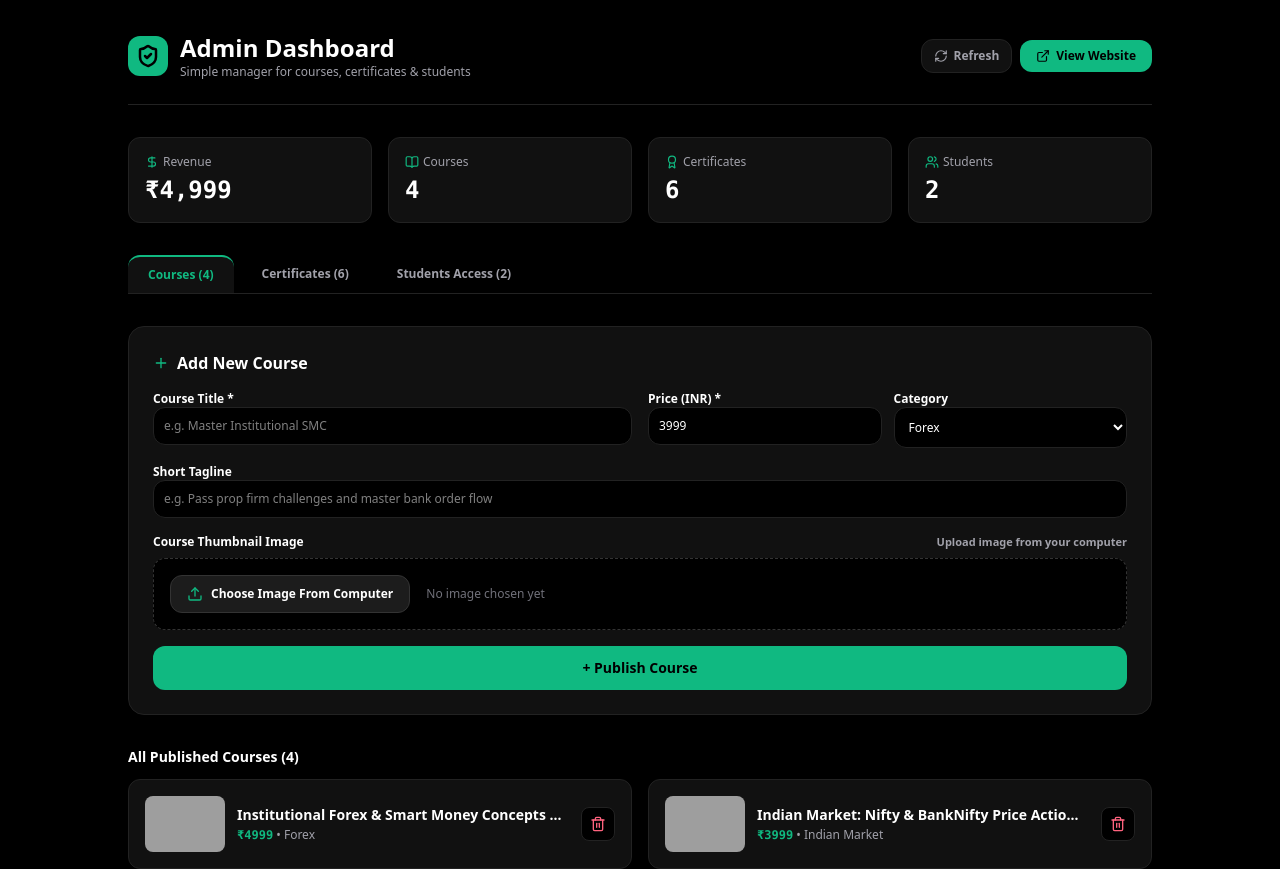
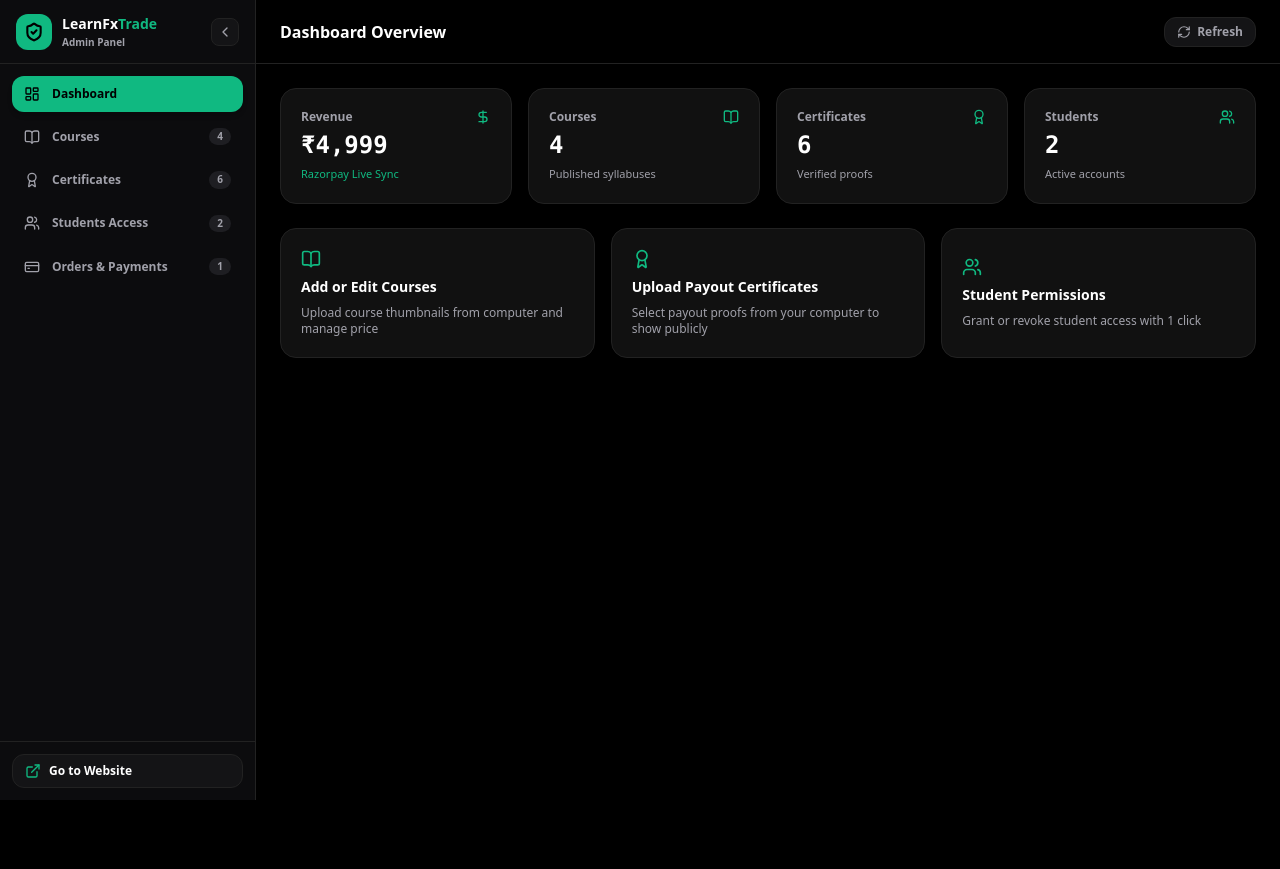
Before and after one commit to student2techie-star/LearnFxTrade, a Next.js app: page /admin in a window 1280 px wide. Shown: the top 869 px of the page. After the commit the page ends 800 px from the top, so only its background shows below. Built offline with nearby package versions, Linux system fonts and the light colour scheme; grey boxes are pictures that could not be loaded.

Commit message:
feat(admin): add clean collapsible sidebar to simple admin page with file upload from computer

```diff
--- a/src/app/admin/page.tsx
+++ b/src/app/admin/page.tsx
@@ -15,6 +15,11 @@ import {
   Image as ImageIcon,
   ShieldCheck,
   RefreshCw,
+  LayoutDashboard,
+  CreditCard,
+  ChevronLeft,
+  ChevronRight,
+  TrendingUp,
 } from 'lucide-react';
 
 interface Course {
@@ -45,12 +50,24 @@ interface Student {
   enrolledCourses?: { courseId: string; title: string }[];
 }
 
+interface Order {
+  id: string;
+  razorpayOrderId: string;
+  userEmail: string;
+  courseTitle: string;
+  amount: number;
+  status: string;
+  createdAt: string;
+}
+
 export default function AdminPage() {
-  const [activeTab, setActiveTab] = useState<'courses' | 'certificates' | 'students'>('courses');
+  const [activeTab, setActiveTab] = useState<'dashboard' | 'courses' | 'certificates' | 'students' | 'orders'>('dashboard');
+  const [collapsed, setCollapsed] = useState(false);
   const [courses, setCourses] = useState<Course[]>([]);
   const [certificates, setCertificates] = useState<Certificate[]>([]);
   const [students, setStudents] = useState<Student[]>([]);
-  const [metrics, setMetrics] = useState({ revenue: 0, studentsCount: 0, coursesCount: 0, certsCount: 0 });
+  const [orders, setOrders] = useState<Order[]>([]);
+  const [metrics, setMetrics] = useState({ revenue: 0, studentsCount: 0, coursesCount: 0, certsCount: 0, ordersCount: 0 });
   const [loading, setLoading] = useState(true);
 
   // File upload input refs
@@ -87,11 +104,13 @@ export default function AdminPage() {
         setCourses(d.courses || []);
         setCertificates(d.certificates || []);
         setStudents(d.students || []);
+        setOrders(d.orders || []);
         setMetrics({
           revenue: d.metrics?.totalRevenue || 0,
           studentsCount: d.students?.length || 0,
           coursesCount: d.courses?.length || 0,
           certsCount: d.certificates?.length || 0,
+          ordersCount: d.orders?.length || 0,
         });
       }
     } catch (err) {
@@ -234,103 +253,199 @@ export default function AdminPage() {
     }
   };
 
+  const navItems = [
+    { key: 'dashboard', label: 'Dashboard', icon: LayoutDashboard, count: null },
+    { key: 'courses', label: 'Courses', icon: BookOpen, count: courses.length },
+    { key: 'certificates', label: 'Certificates', icon: Award, count: certificates.length },
+    { key: 'students', label: 'Students Access', icon: Users, count: students.length },
+    { key: 'orders', label: 'Orders & Payments', icon: CreditCard, count: orders.length },
+  ];
+
   return (
-    <div className="min-h-screen bg-black text-white p-4 sm:p-8 font-sans">
-      <div className="mx-auto max-w-5xl space-y-8">
-        {/* Simple Header */}
-        <div className="flex flex-col sm:flex-row sm:items-center justify-between gap-4 border-b border-[#222222] pb-6">
+    <div className="flex min-h-screen bg-black text-white font-sans antialiased">
+      {/* 1. SIMPLE CLEAN SIDEBAR */}
+      <aside
+        className={`fixed inset-y-0 left-0 z-40 flex flex-col border-r border-[#222222] bg-[#0c0c0e] transition-all duration-300 ${
+          collapsed ? 'w-20' : 'w-64'
+        }`}
+      >
+        {/* Brand */}
+        <div className="flex h-16 items-center justify-between px-4 border-b border-[#222222]">
+          {!collapsed ? (
+            <div className="flex items-center gap-2.5">
+              <div className="flex h-9 w-9 items-center justify-center rounded-xl bg-[#10b981] text-black">
+                <ShieldCheck className="h-5 w-5 stroke-[2.5]" />
+              </div>
+              <div className="flex flex-col">
+                <span className="text-sm font-extrabold text-white">
+                  LearnFx<span className="text-[#10b981]">Trade</span>
+                </span>
+                <span className="text-[10px] text-[#a1a1aa] font-semibold">Admin Panel</span>
+              </div>
+            </div>
+          ) : (
+            <div className="mx-auto flex h-9 w-9 items-center justify-center rounded-xl bg-[#10b981] text-black">
+              <ShieldCheck className="h-5 w-5 stroke-[2.5]" />
+            </div>
+          )}
+
+          <button
+            onClick={() => setCollapsed(!collapsed)}
+            className="flex h-7 w-7 items-center justify-center rounded-lg border border-[#222222] bg-[#141416] text-[#a1a1aa] hover:text-white transition cursor-pointer"
+          >
+            {collapsed ? <ChevronRight className="h-4 w-4" /> : <ChevronLeft className="h-4 w-4" />}
+          </button>
+        </div>
+
+        {/* Navigation Items */}
+        <nav className="flex-1 space-y-1.5 p-3 overflow-y-auto">
+          {navItems.map((item) => {
+            const Icon = item.icon;
+            const isActive = activeTab === item.key;
+            return (
+              <button
+                key={item.key}
+                onClick={() => setActiveTab(item.key as typeof activeTab)}
+                className={`flex w-full items-center gap-3 rounded-xl px-3 py-2.5 text-xs font-bold transition cursor-pointer ${
+                  isActive
+                    ? 'bg-[#10b981] text-black shadow-md'
+                    : 'text-[#a1a1aa] hover:bg-[#18181a] hover:text-white'
+                }`}
+              >
+                <Icon className={`h-4 w-4 shrink-0 ${isActive ? 'text-black' : 'text-[#a1a1aa]'}`} />
+                {!collapsed && <span className="flex-1 text-left">{item.label}</span>}
+                {!collapsed && item.count !== null && (
+                  <span
+                    className={`rounded-full px-2 py-0.5 text-[10px] font-bold ${
+                      isActive ? 'bg-black text-[#10b981]' : 'bg-[#1e1e22] text-[#a1a1aa]'
+                    }`}
+                  >
+                    {item.count}
+                  </span>
+                )}
+              </button>
+            );
+          })}
+        </nav>
+
+        {/* Bottom Link to Website */}
+        <div className="border-t border-[#222222] p-3">
+          <Link
+            href="/"
+            className="flex w-full items-center gap-2 rounded-xl border border-[#222222] bg-[#141416] px-3 py-2 text-xs font-bold text-white hover:bg-[#202024] transition"
+          >
+            <ExternalLink className="h-4 w-4 text-[#10b981]" />
+            {!collapsed && <span>Go to Website</span>}
+          </Link>
+        </div>
+      </aside>
+
+      {/* 2. MAIN CONTENT AREA */}
+      <div className={`flex-1 flex flex-col transition-all duration-300 ${collapsed ? 'ml-20' : 'ml-64'}`}>
+        {/* Top Header */}
+        <header className="sticky top-0 z-30 flex h-16 items-center justify-between border-b border-[#222222] bg-black/95 px-6 backdrop-blur-md">
+          <div className="flex items-center gap-2">
+            <h1 className="text-base font-extrabold text-white capitalize">
+              {activeTab === 'dashboard' && 'Dashboard Overview'}
+              {activeTab === 'courses' && 'Manage Courses'}
+              {activeTab === 'certificates' && 'Manage Payout Certificates'}
+              {activeTab === 'students' && 'Manage Student Access'}
+              {activeTab === 'orders' && 'Orders & Payments'}
+            </h1>
+          </div>
+
           <div className="flex items-center gap-3">
-            <div className="flex h-10 w-10 items-center justify-center rounded-xl bg-[#10b981] text-black">
-              <ShieldCheck className="h-6 w-6 stroke-[2.5]" />
+            <button
+              onClick={fetchData}
+              className="flex items-center gap-1.5 px-3 py-1.5 rounded-xl border border-[#222222] bg-[#141416] text-xs font-bold text-[#a1a1aa] hover:text-white transition cursor-pointer"
+            >
+              <RefreshCw className={`h-3.5 w-3.5 ${loading ? 'animate-spin text-[#10b981]' : ''}`} /> Refresh
+            </button>
           </div>
-            <div>
-              <h1 className="text-2xl font-black text-white">Admin Dashboard</h1>
-              <p className="text-xs text-[#a1a1aa]">Simple manager for courses, certificates & students</p>
+        </header>
+
+        {/* Main Body */}
+        <main className="p-6 space-y-6 max-w-6xl">
+          {/* TAB: DASHBOARD OVERVIEW */}
+          {activeTab === 'dashboard' && (
+            <div className="space-y-6">
+              {/* Stat Cards */}
+              <div className="grid grid-cols-2 sm:grid-cols-4 gap-4">
+                <div className="p-5 rounded-2xl border border-[#222222] bg-[#111111] space-y-1">
+                  <div className="text-xs text-[#a1a1aa] font-semibold flex items-center justify-between">
+                    <span>Revenue</span>
+                    <DollarSign className="h-4 w-4 text-[#10b981]" />
+                  </div>
+                  <div className="text-2xl font-black text-white font-mono">
+                    ₹{metrics.revenue.toLocaleString('en-IN')}
+                  </div>
+                  <div className="text-[11px] text-[#10b981]">Razorpay Live Sync</div>
+                </div>
+
+                <div className="p-5 rounded-2xl border border-[#222222] bg-[#111111] space-y-1">
+                  <div className="text-xs text-[#a1a1aa] font-semibold flex items-center justify-between">
+                    <span>Courses</span>
+                    <BookOpen className="h-4 w-4 text-[#10b981]" />
+                  </div>
+                  <div className="text-2xl font-black text-white font-mono">{metrics.coursesCount}</div>
+                  <div className="text-[11px] text-[#a1a1aa]">Published syllabuses</div>
+                </div>
+
+                <div className="p-5 rounded-2xl border border-[#222222] bg-[#111111] space-y-1">
+                  <div className="text-xs text-[#a1a1aa] font-semibold flex items-center justify-between">
+                    <span>Certificates</span>
+                    <Award className="h-4 w-4 text-[#10b981]" />
+                  </div>
+                  <div className="text-2xl font-black text-white font-mono">{metrics.certsCount}</div>
+                  <div className="text-[11px] text-[#a1a1aa]">Verified proofs</div>
+                </div>
+
+                <div className="p-5 rounded-2xl border border-[#222222] bg-[#111111] space-y-1">
+                  <div className="text-xs text-[#a1a1aa] font-semibold flex items-center justify-between">
+                    <span>Students</span>
+                    <Users className="h-4 w-4 text-[#10b981]" />
+                  </div>
+                  <div className="text-2xl font-black text-white font-mono">{metrics.studentsCount}</div>
+                  <div className="text-[11px] text-[#a1a1aa]">Active accounts</div>
                 </div>
               </div>
 
-          <div className="flex items-center gap-2">
+              {/* Quick Jump Actions */}
+              <div className="grid grid-cols-1 sm:grid-cols-3 gap-4">
                 <button
-              onClick={fetchData}
-              className="px-3 py-2 rounded-xl bg-[#111111] border border-[#222222] text-xs font-bold text-[#a1a1aa] hover:text-white flex items-center gap-1.5 transition"
+                  onClick={() => setActiveTab('courses')}
+                  className="p-5 rounded-2xl border border-[#222222] bg-[#111111] hover:border-[#10b981] transition text-left space-y-2 cursor-pointer"
                 >
-              <RefreshCw className={`h-3.5 w-3.5 ${loading ? 'animate-spin text-[#10b981]' : ''}`} /> Refresh
+                  <BookOpen className="h-5 w-5 text-[#10b981]" />
+                  <div className="text-sm font-bold text-white">Add or Edit Courses</div>
+                  <div className="text-xs text-[#a1a1aa]">Upload course thumbnails from computer and manage price</div>
                 </button>
-            <Link
-              href="/"
-              className="px-4 py-2 rounded-xl bg-[#10b981] text-black text-xs font-bold hover:bg-[#059669] flex items-center gap-1.5 transition"
+
+                <button
+                  onClick={() => setActiveTab('certificates')}
+                  className="p-5 rounded-2xl border border-[#222222] bg-[#111111] hover:border-[#10b981] transition text-left space-y-2 cursor-pointer"
                 >
-              <ExternalLink className="h-3.5 w-3.5" /> View Website
-            </Link>
+                  <Award className="h-5 w-5 text-[#10b981]" />
+                  <div className="text-sm font-bold text-white">Upload Payout Certificates</div>
+                  <div className="text-xs text-[#a1a1aa]">Select payout proofs from your computer to show publicly</div>
+                </button>
+
+                <button
+                  onClick={() => setActiveTab('students')}
+                  className="p-5 rounded-2xl border border-[#222222] bg-[#111111] hover:border-[#10b981] transition text-left space-y-2 cursor-pointer"
+                >
+                  <Users className="h-5 w-5 text-[#10b981]" />
+                  <div className="text-sm font-bold text-white">Student Permissions</div>
+                  <div className="text-xs text-[#a1a1aa]">Grant or revoke student access with 1 click</div>
+                </button>
               </div>
             </div>
+          )}
 
-        {/* 3 Simple Stat Cards */}
-        <div className="grid grid-cols-2 sm:grid-cols-4 gap-4">
-          <div className="p-4 rounded-xl border border-[#222222] bg-[#111111]">
-            <div className="text-xs text-[#a1a1aa] flex items-center gap-1">
-              <DollarSign className="h-3.5 w-3.5 text-[#10b981]" /> Revenue
-            </div>
-            <div className="text-2xl font-black text-white mt-1 font-mono">₹{metrics.revenue.toLocaleString('en-IN')}</div>
-          </div>
-          <div className="p-4 rounded-xl border border-[#222222] bg-[#111111]">
-            <div className="text-xs text-[#a1a1aa] flex items-center gap-1">
-              <BookOpen className="h-3.5 w-3.5 text-[#10b981]" /> Courses
-            </div>
-            <div className="text-2xl font-black text-white mt-1 font-mono">{metrics.coursesCount}</div>
-          </div>
-          <div className="p-4 rounded-xl border border-[#222222] bg-[#111111]">
-            <div className="text-xs text-[#a1a1aa] flex items-center gap-1">
-              <Award className="h-3.5 w-3.5 text-[#10b981]" /> Certificates
-            </div>
-            <div className="text-2xl font-black text-white mt-1 font-mono">{metrics.certsCount}</div>
-          </div>
-          <div className="p-4 rounded-xl border border-[#222222] bg-[#111111]">
-            <div className="text-xs text-[#a1a1aa] flex items-center gap-1">
-              <Users className="h-3.5 w-3.5 text-[#10b981]" /> Students
-            </div>
-            <div className="text-2xl font-black text-white mt-1 font-mono">{metrics.studentsCount}</div>
-          </div>
-        </div>
-
-        {/* Simple Tabs */}
-        <div className="flex border-b border-[#222222] gap-2">
-          <button
-            onClick={() => setActiveTab('courses')}
-            className={`px-5 py-2.5 text-xs font-bold rounded-t-xl transition ${
-              activeTab === 'courses'
-                ? 'bg-[#111111] text-[#10b981] border-t-2 border-[#10b981]'
-                : 'text-[#a1a1aa] hover:text-white'
-            }`}
-          >
-            Courses ({courses.length})
-          </button>
-          <button
-            onClick={() => setActiveTab('certificates')}
-            className={`px-5 py-2.5 text-xs font-bold rounded-t-xl transition ${
-              activeTab === 'certificates'
-                ? 'bg-[#111111] text-[#10b981] border-t-2 border-[#10b981]'
-                : 'text-[#a1a1aa] hover:text-white'
-            }`}
-          >
-            Certificates ({certificates.length})
-          </button>
-          <button
-            onClick={() => setActiveTab('students')}
-            className={`px-5 py-2.5 text-xs font-bold rounded-t-xl transition ${
-              activeTab === 'students'
-                ? 'bg-[#111111] text-[#10b981] border-t-2 border-[#10b981]'
-                : 'text-[#a1a1aa] hover:text-white'
-            }`}
-          >
-            Students Access ({students.length})
-          </button>
-        </div>
-
-        {/* TAB 1: COURSES */}
+          {/* TAB: COURSES */}
           {activeTab === 'courses' && (
-          <div className="space-y-8">
-            {/* Add Course Box with Upload from Computer */}
+            <div className="space-y-6">
+              {/* Add Course with Upload from Computer */}
               <div className="rounded-2xl border border-[#222222] bg-[#111111] p-6 space-y-4">
                 <h2 className="text-base font-bold text-white flex items-center gap-2">
                   <Plus className="h-4 w-4 text-[#10b981]" /> Add New Course
@@ -391,7 +506,7 @@ export default function AdminPage() {
                   {/* Upload Thumbnail From Computer */}
                   <div className="space-y-2">
                     <label className="text-white font-semibold flex items-center justify-between">
-                    <span>Course Thumbnail Image</span>
+                      <span>Course Thumbnail</span>
                       <span className="text-[11px] text-[#a1a1aa]">Upload image from your computer</span>
                     </label>
 
@@ -424,11 +539,11 @@ export default function AdminPage() {
                             className="h-12 w-20 object-cover rounded-lg border border-[#222222]"
                           />
                           <span className="text-xs text-[#10b981] font-semibold flex items-center gap-1">
-                          <CheckCircle className="h-3.5 w-3.5" /> Image Ready
+                            <CheckCircle className="h-3.5 w-3.5" /> Image Uploaded Ready
                           </span>
                         </div>
                       ) : (
-                      <span className="text-xs text-[#71717a]">No image chosen yet</span>
+                        <span className="text-xs text-[#71717a]">No file chosen yet</span>
                       )}
                     </div>
                   </div>
@@ -442,9 +557,9 @@ export default function AdminPage() {
                 </form>
               </div>
 
-            {/* Existing Courses List */}
+              {/* Published Courses */}
               <div className="space-y-3">
-              <h3 className="text-sm font-bold text-white">All Published Courses ({courses.length})</h3>
+                <h3 className="text-sm font-bold text-white">Published Courses ({courses.length})</h3>
                 <div className="grid grid-cols-1 sm:grid-cols-2 gap-4">
                   {courses.map((c) => (
                     <div
@@ -481,9 +596,9 @@ export default function AdminPage() {
             </div>
           )}
 
-        {/* TAB 2: CERTIFICATES */}
+          {/* TAB: CERTIFICATES */}
           {activeTab === 'certificates' && (
-          <div className="space-y-8">
+            <div className="space-y-6">
               {/* Add Certificate Box with Computer Upload */}
               <div className="rounded-2xl border border-[#222222] bg-[#111111] p-6 space-y-4">
                 <h2 className="text-base font-bold text-white flex items-center gap-2">
@@ -530,8 +645,8 @@ export default function AdminPage() {
                   {/* Upload Certificate File From Computer */}
                   <div className="space-y-2">
                     <label className="text-white font-semibold flex items-center justify-between">
-                    <span>Certificate Image File *</span>
-                    <span className="text-[11px] text-[#a1a1aa]">Select JPG, PNG, or screenshot from your computer</span>
+                      <span>Certificate File from PC *</span>
+                      <span className="text-[11px] text-[#a1a1aa]">Select PNG, JPG, or screenshot from your computer</span>
                     </label>
 
                     <div className="flex flex-col sm:flex-row items-center gap-4 p-4 rounded-xl bg-black border border-dashed border-[#333333]">
@@ -563,11 +678,11 @@ export default function AdminPage() {
                             className="h-16 w-24 object-cover rounded-lg border border-[#222222]"
                           />
                           <span className="text-xs text-[#10b981] font-semibold flex items-center gap-1">
-                          <CheckCircle className="h-3.5 w-3.5" /> Certificate Uploaded
+                            <CheckCircle className="h-3.5 w-3.5" /> Certificate Ready
                           </span>
                         </div>
                       ) : (
-                      <span className="text-xs text-[#71717a]">No certificate chosen</span>
+                        <span className="text-xs text-[#71717a]">No certificate chosen yet</span>
                       )}
                     </div>
                   </div>
@@ -617,7 +732,7 @@ export default function AdminPage() {
             </div>
           )}
 
-        {/* TAB 3: STUDENTS ACCESS */}
+          {/* TAB: STUDENTS ACCESS */}
           {activeTab === 'students' && (
             <div className="space-y-4">
               <div className="rounded-2xl border border-[#222222] bg-[#111111] p-6 space-y-4">
@@ -678,6 +793,48 @@ export default function AdminPage() {
               </div>
             </div>
           )}
+
+          {/* TAB: ORDERS & PAYMENTS */}
+          {activeTab === 'orders' && (
+            <div className="space-y-4">
+              <div className="rounded-2xl border border-[#222222] bg-[#111111] p-6 space-y-4">
+                <h3 className="text-base font-bold text-white">Razorpay Orders Audit</h3>
+                <div className="overflow-x-auto">
+                  <table className="w-full text-left text-xs">
+                    <thead className="border-b border-[#222222] text-[#a1a1aa] uppercase text-[10px]">
+                      <tr>
+                        <th className="py-3 px-3">Order ID</th>
+                        <th className="py-3 px-3">Student Email</th>
+                        <th className="py-3 px-3">Course</th>
+                        <th className="py-3 px-3">Amount</th>
+                        <th className="py-3 px-3">Status</th>
+                        <th className="py-3 px-3">Date</th>
+                      </tr>
+                    </thead>
+                    <tbody className="divide-y divide-[#222222]">
+                      {orders.map((o) => (
+                        <tr key={o.id} className="hover:bg-[#181818]">
+                          <td className="py-3 px-3 font-mono font-bold text-[#10b981]">{o.razorpayOrderId}</td>
+                          <td className="py-3 px-3 font-mono text-[#a1a1aa]">{o.userEmail}</td>
+                          <td className="py-3 px-3 text-white">{o.courseTitle}</td>
+                          <td className="py-3 px-3 font-mono font-bold text-white">₹{o.amount}</td>
+                          <td className="py-3 px-3">
+                            <span className="px-2 py-0.5 rounded text-[10px] font-bold bg-[#10b981]/20 text-[#10b981]">
+                              {o.status}
+                            </span>
+                          </td>
+                          <td className="py-3 px-3 text-[#a1a1aa]">
+                            {new Date(o.createdAt).toLocaleDateString()}
+                          </td>
+                        </tr>
+                      ))}
+                    </tbody>
+                  </table>
+                </div>
+              </div>
+            </div>
+          )}
+        </main>
       </div>
     </div>
   );
```
Lines whose indentation alone changed are shown as unchanged.
